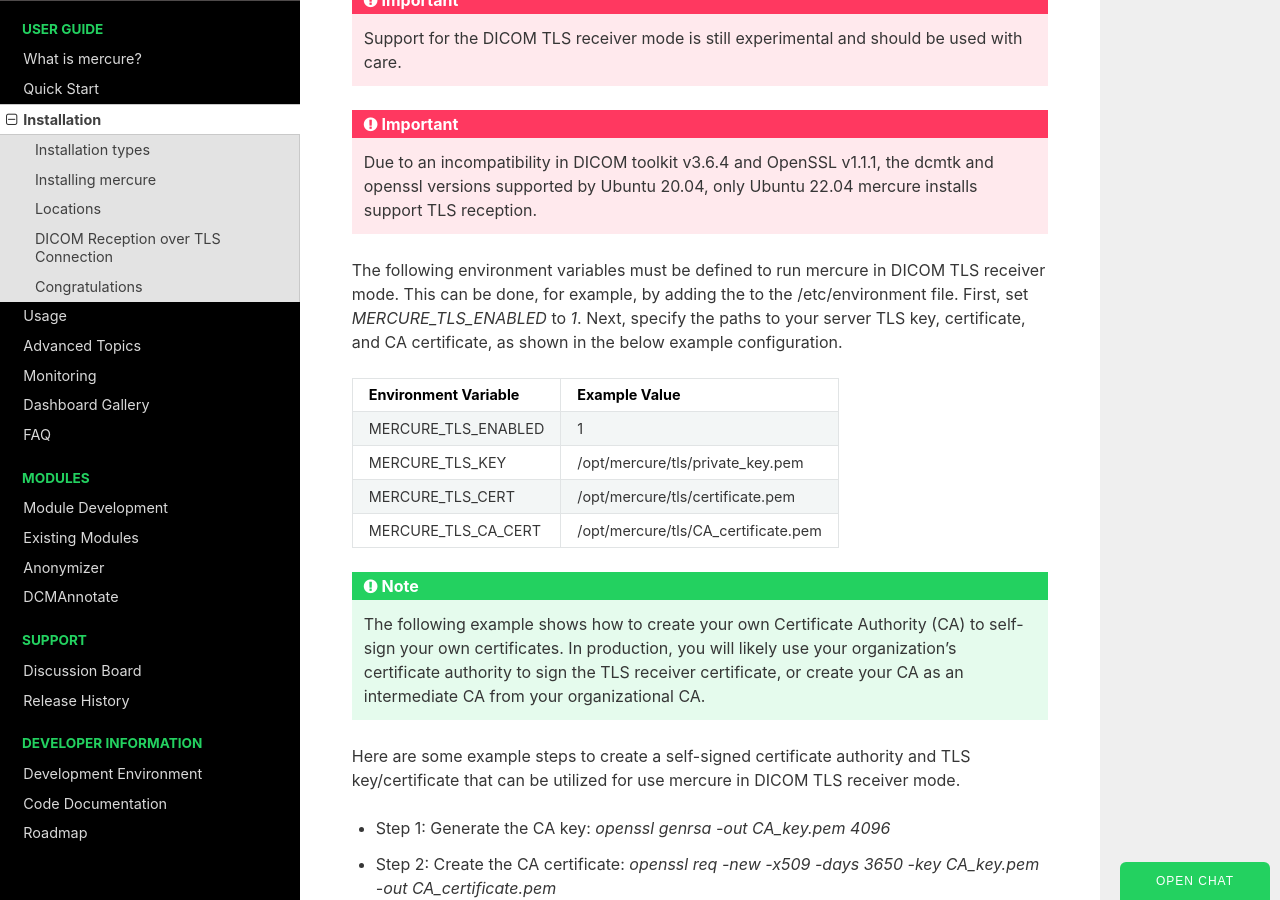
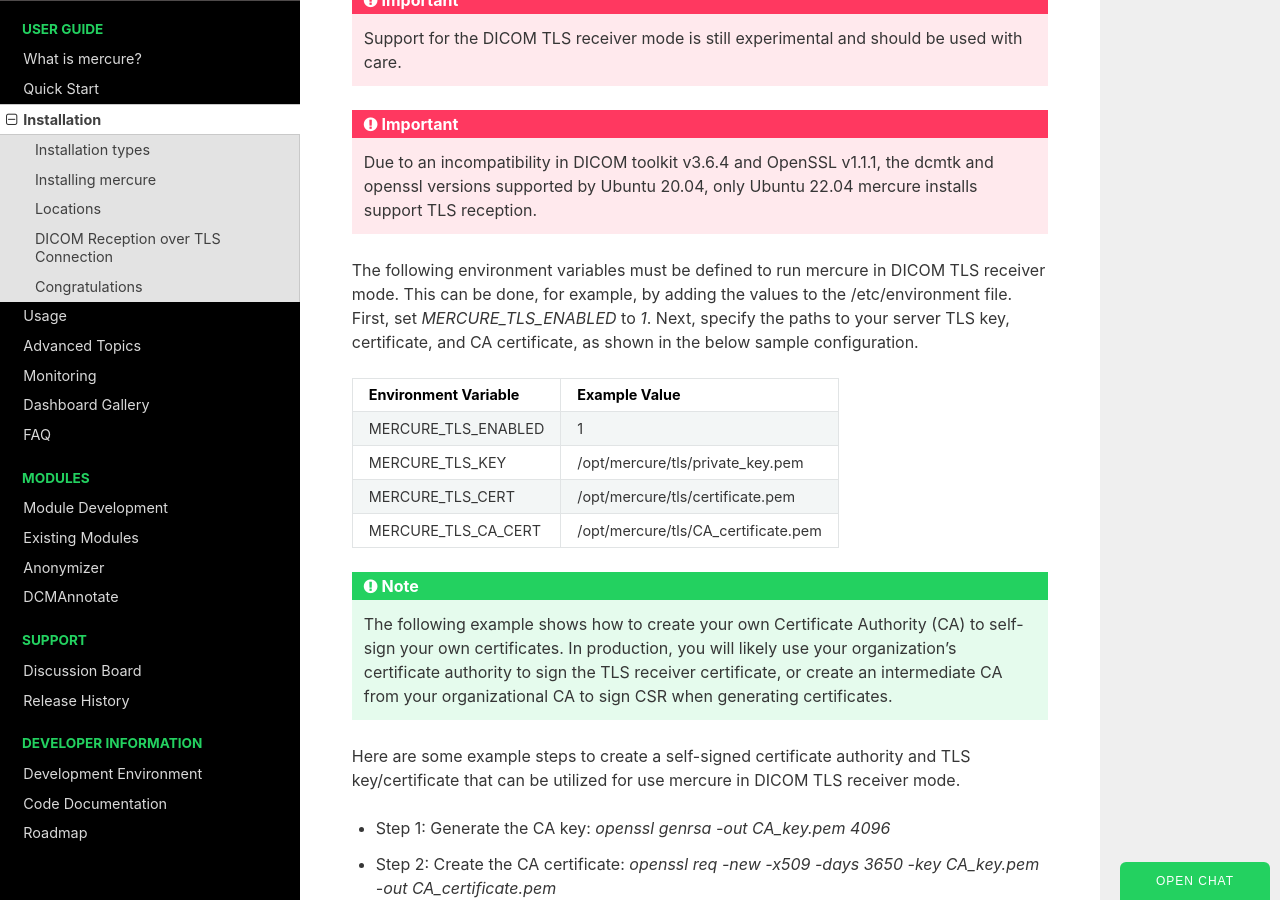
Before and after one commit to mercure-imaging/mercure, a Sphinx documentation site: the page built from docs/install.rst, in a window 1280 px wide and 900 px high, scrolled down 2958 px. Built offline with Sphinx 7.4.7 and the Read the Docs theme 2.0.0, drawn with Linux system fonts in a browser that asks for light colours.

Commit message:
Quick grammar fix around the use of the /etc/environment file

```diff
--- a/docs/install.rst
+++ b/docs/install.rst
@@ -69,7 +69,7 @@
 
 .. important:: Due to an incompatibility in DICOM toolkit v3.6.4 and OpenSSL v1.1.1, the dcmtk and openssl versions supported by Ubuntu 20.04, only Ubuntu 22.04 mercure installs support TLS reception.
 
-The following environment variables must be defined to run mercure in DICOM TLS receiver mode. This can be done, for example, by adding the to the /etc/environment file. First, set `MERCURE_TLS_ENABLED` to `1`. Next, specify the paths to your server TLS key, certificate, and CA certificate, as shown in the below example configuration.
+The following environment variables must be defined to run mercure in DICOM TLS receiver mode. This can be done, for example, by adding the values to the /etc/environment file. First, set `MERCURE_TLS_ENABLED` to `1`. Next, specify the paths to your server TLS key, certificate, and CA certificate, as shown in the below sample configuration.
 
 ========================================= =====================================
 Environment Variable                      Example Value
@@ -80,7 +80,7 @@
 MERCURE_TLS_CA_CERT                       /opt/mercure/tls/CA_certificate.pem
 ========================================= =====================================
 
-.. note:: The following example shows how to create your own Certificate Authority (CA) to self-sign your own certificates. In production, you will likely use your organization's certificate authority to sign the TLS receiver certificate, or create your CA as an intermediate CA from your organizational CA.
+.. note:: The following example shows how to create your own Certificate Authority (CA) to self-sign your own certificates. In production, you will likely use your organization's certificate authority to sign the TLS receiver certificate, or create an intermediate CA from your organizational CA to sign CSR when generating certificates.
 
 Here are some example steps to create a self-signed certificate authority and TLS key/certificate that can be utilized for use mercure in DICOM TLS receiver mode.
 
```
